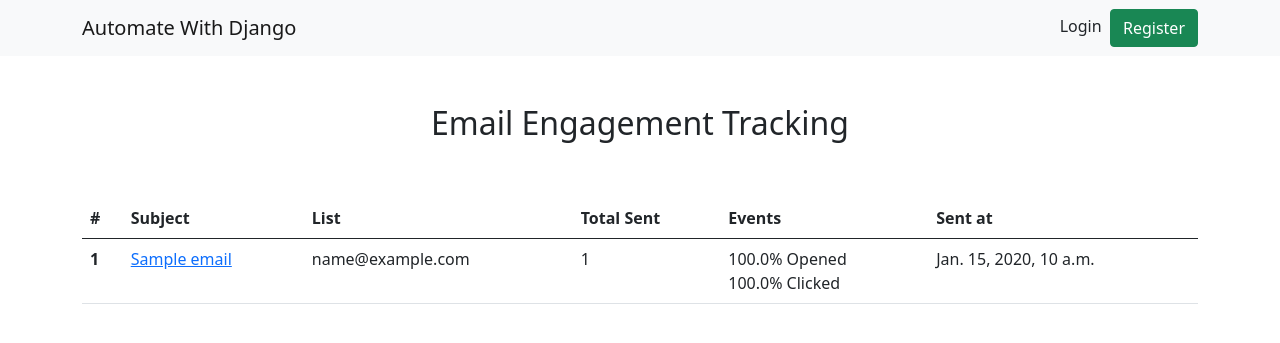
After one commit to smitbhatti30/automate_with_django, a Django app: page /emails/track/dashboard/ in a window 1280 px wide. The commit adds this page. Shown: the top 343 px of the page. Run offline with Django 5.2, Linux system fonts and the light colour scheme; tables that the repository leaves empty hold one stand-in row (values such as "Sample post"); parts of the project's set-up code (start-up, migrations or seed data) failed here and were passed over; some libraries are stand-ins or nearby versions.

Commit message:
email tracking system

```diff
--- a/emails/models.py
+++ b/emails/models.py
@@ -1,10 +1,16 @@
 from django.db import models
 from ckeditor.fields import RichTextField
+
+
 class List(models.Model):
     email_list = models.CharField(max_length=25)
 
     def __str__(self):
         return self.email_list
+
+    def count_emails(self):
+        count = Subscriber.objects.filter(email_list=self).count()
+        return count
 
 class Subscriber(models.Model):
     email_list = models.ForeignKey(List, on_delete=models.CASCADE)
@@ -12,6 +18,7 @@ class Subscriber(models.Model):
 
     def __str__(self):
         return self.email_address
+
 
 class Email(models.Model):
     email_list = models.ForeignKey(List,on_delete=models.CASCADE)
@@ -22,3 +29,41 @@ class Email(models.Model):
 
     def __str__(self):
         return self.subject
+
+    def open_rate(self):
+        totle_sent = self.email_list.count_emails()
+        opened_count = EmailTracking.objects.filter(email=self,opened_at__isnull=False).count()
+
+        open_rate = (opened_count/totle_sent) * 100 if totle_sent>0 else 0
+        return round(open_rate,2)
+
+    def click_rate(self):
+        totle_sent = self.email_list.count_emails()
+        opened_count = EmailTracking.objects.filter(email=self,opened_at__isnull=False).count()
+        if opened_count>0:
+            clicked_count = EmailTracking.objects.filter(email=self,clicked_at__isnull=False).count()
+
+            click_rate = (clicked_count/opened_count) * 100 if totle_sent>0 else 0
+        else:
+            click_rate = 0
+        return round(click_rate, 2)
+
+
+
+class Sent(models.Model):
+    email = models.ForeignKey(Email, on_delete=models.CASCADE,null=True,blank=True)
+    totle_sent = models.IntegerField()
+
+    def __str__(self):
+        return str(self.email) + ' - ' + str(self.totle_sent) + 'email_sent'
+
+
+class EmailTracking(models.Model):
+    email = models.ForeignKey(Email,on_delete = models.CASCADE,null=True,blank=True)
+    subscriber = models.ForeignKey(Subscriber,on_delete=models.CASCADE,null=True,blank=True)
+    unique_id = models.CharField(max_length=255,unique=True)
+    opened_at = models.DateTimeField(null=True,blank=True)
+    clicked_at = models.DateTimeField(null=True,blank=True)
+
+    def __str__(self):
+        return self.email.subject
--- a/emails/task.py
+++ b/emails/task.py
@@ -2,6 +2,6 @@ from awd_main.celery import app
 from dataentry.utils import send_email_notification
 
 @app.task
-def send_email_task(mail_subjects,message,to_email,attachment):
-    send_email_notification(mail_subjects,message,to_email,attachment)
+def send_email_task(mail_subjects,message,to_email,attachment,email_id):
+    send_email_notification(mail_subjects,message,to_email,attachment,email_id)
     return 'Email task executed successfully'
--- a/emails/urls.py
+++ b/emails/urls.py
@@ -3,4 +3,8 @@ from . import views
 
 urlpatterns = [
     path('send-email/', views.send_email, name='send_email'),
+    path('track/click/<unique_id>/',views.track_click,name='track_click'),
+    path('track/open/<unique_id>/',views.track_open,name='track_click'),
+    path('track/dashboard/',views.track_dashboard,name = 'track_dashboard'),
+    path('track/stats/<int:pk>',views.track_stats,name = 'track_stats'),
 ]
--- a/emails/views.py
+++ b/emails/views.py
@@ -1,18 +1,21 @@
-from django.shortcuts import render,redirect
+from django.http import HttpResponse,HttpResponseRedirect
+from django.shortcuts import render,redirect,get_object_or_404
 
 from .task import send_email_task
 from .forms import EmailForm
 from django.contrib import messages
 from dataentry.utils import send_email_notification
 from django.conf import settings
-from .models import Subscriber
+from .models import Email, Sent, Subscriber,EmailTracking
+from django.db.models import Sum
+from django.utils import timezone
 
 
 def send_email(request):
     if request.method == 'POST':
         email_form = EmailForm(request.POST,request.FILES)
         if email_form.is_valid():
-            email_form = email_form.save()
+            email= email_form.save()
 
             #send email
             mail_subject = request.POST.get('subject')
@@ -20,7 +23,7 @@ def send_email(request):
             email_list = request.POST.get('email_list')
 
             # Access The selected Email List
-            email_list = email_form.email_list
+            email_list = email.email_list
 
             #extract email address
             subscribers = Subscriber.objects.filter(email_list = email_list)
@@ -28,13 +31,15 @@ def send_email(request):
             to_email = [email.email_address for email in subscribers]
 
 
-            if email_form.attachment:
-                attachment = email_form.attachment.path
+            if email.attachment:
+                attachment = email.attachment.path
             else :
                 attachment = None
 
+            email_id = email.id
+
             #handower emailsending task to celery
-            send_email_task.delay(mail_subject,message,to_email,attachment)
+            send_email_task.delay(mail_subject,message,to_email,attachment,email_id)
 
 
             #display a success message
@@ -42,8 +47,54 @@ def send_email(request):
             return redirect('send_email')
 
     else :
-        email_form = EmailForm()
+        email= EmailForm()
         context = {
-            'email_form' : email_form
+            'email_form' : email
         }
         return render(request, 'emails/send-email.html',context)
+
+def track_click(request, unique_id):
+        try:
+            email_tracking = EmailTracking.objects.get(unique_id=unique_id)
+            url = request.GET.get('url')
+
+            if not email_tracking.clicked_at:
+                email_tracking.clicked_at = timezone.now()
+                email_tracking.save()
+                return HttpResponseRedirect(url)
+            else:
+                return HttpResponseRedirect(url)
+        except:
+            return HttpResponse('Email tracking record not found!')
+
+
+def track_open(request,unique_id):
+    try:
+        email_tracking = EmailTracking.objects.get(unique_id=unique_id)
+
+        if not email_tracking.opened_at:
+            email_tracking.opened_at = timezone.now()
+            email_tracking.save()
+            return HttpResponse("Email Opened successfully!")
+        else:
+            print('Email Already Opened')
+            return HttpResponse('Email already opened')
+    except:
+        return HttpResponse('Email tracking record not found!')
+
+def track_dashboard(request):
+    emails = Email.objects.all().annotate(totle_sent=Sum('sent__totle_sent')).order_by('-sent_at')
+
+    context = {
+        'emails':emails,
+    }
+    return render(request, 'emails/track_dashboard.html',context)
+
+def track_stats (request,pk):
+    email = get_object_or_404(Email,pk=pk)
+    sent = Sent.objects.get(email=email)
+    context = {
+        'email' : email,
+        'totle_sent' : sent.totle_sent,
+    }
+    return render(request,'emails/track_stats.html',context)
--- a/templates/emails/send-email.html
+++ b/templates/emails/send-email.html
@@ -5,18 +5,18 @@
 
 
 <div class="container mt-5 p-3 shadow rounded" style="max-width: 600px;">
-    <h2  calss = "text-center"> Compose an Email</h2>
+    <h2  class = "text-center"> Compose an Email</h2>
     <form action="{% url 'send_email' %}" method="POST" enctype = "multipart/form-data">
          {% csrf_token %}
          <div class="form-group">
             {{email_form | crispy }}
          </div>
 
-         <div calss="form-group">
+         <div class="form-group">
             <input type="submit" value="send" class="btn btn-primary">
          </div>
     </form>
-    {%include 'alerts.html' %}
+    {% include 'alerts.html' %}
 
 </div>
 {% endblock %}
--- /dev/null
+++ b/templates/emails/track_dashboard.html
@@ -0,0 +1,38 @@
+{% extends 'base.html' %}
+
+
+{% block content %}
+
+<div class="container">
+    <h2 class="text-center p-5"> Email Engagement Tracking</h2>
+    <table class="table table-hover">
+        <thead>
+          <tr>
+            <th scope="col">#</th>
+            <th scope="col">Subject</th>
+            <th scope="col">List</th>
+            <th scope="col">Total Sent</th>
+            <th scope="col">Events</th>
+            <th scope="col">Sent at</th>
+          </tr>
+        </thead>
+        <tbody>
+            {% for email in emails %}
+          <tr>
+            <th scope="row">{{forloop.counter}}</th>
+            <td><a href="{% url 'track_stats' email.id %}">{{ email.subject }}</a></td>
+            <td>{{email.email_list}}</td>
+            <td>{{email.totle_sent }}</td>
+            <td>
+                <div> {{ email.open_rate }}% Opened </div>
+                <div> {{ email.click_rate }}% Clicked </div>
+            </td>
+            <td> {{ email.sent_at }}</td>
+          </tr>
+          {% endfor %}
+
+        </tbody>
+      </table>
+</div>
+
+{% endblock %}
--- a/templates/home.html
+++ b/templates/home.html
@@ -52,7 +52,7 @@
     <div class="row pt-5">
         <!-- Email Tracking -->
         <div class="col-md-4">
-            <a href="#" class="text-decoration-none text-dark">
+            <a href="{% url 'track_dashboard' %}" class="text-decoration-none text-dark">
                 <div class="card alert-warning shadow">
                     <div class="card-header">
                     <h4>Email Tracking</h4>
```
Also changed, not shown: awd_main/settings.py (+18 -6 lines), dataentry/tasks.py (+3 -4 lines), dataentry/utils.py (+55 -6 lines), emails/admin.py (+7 -1 lines), templates/emails/track_stats.html (added, +42 -0 lines), emails/migrations/0001_initial.py, emails/migrations/0002_add_sent_model.py (added), emails/migrations/0002_email_subscriber.py (deleted), emails/migrations/0003_alter_email_attachment.py (deleted), emails/migrations/0004_alter_email_body.py (deleted), emails/migrations/0005_alter_email_body.py (deleted), 1 other file.
